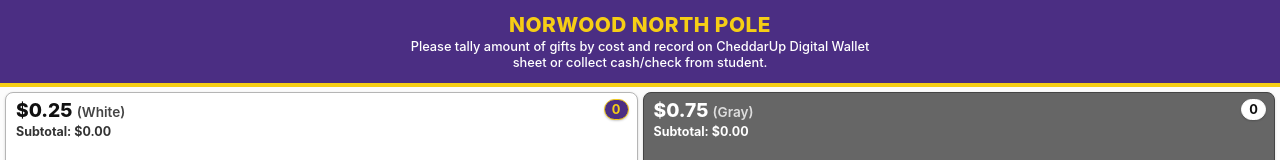
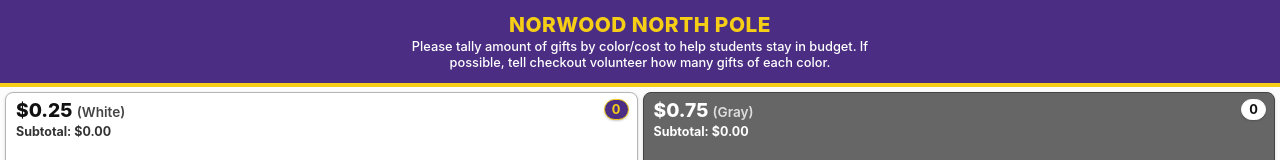
Before and after one commit to Williamatthewood/norwood-north-pole-tally, a plain HTML site: page index.html in a window 1280 px wide. Shown: the top 160 px of the page. Drawn offline with Linux system fonts and the light colour scheme.

Commit message:
Fixed header text.

```diff
--- a/index.html
+++ b/index.html
@@ -246,7 +246,7 @@
 
     <header>
         <h1>Norwood North Pole</h1>
-        <p>Please tally amount of gifts by cost and record on CheddarUp Digital Wallet sheet or collect cash/check from student.</p>
+        <p>Please tally amount of gifts by color/cost to help students stay in budget. If possible, tell checkout volunteer how many gifts of each color.</p>
     </header>
 
     <div class="grid-container">
```
